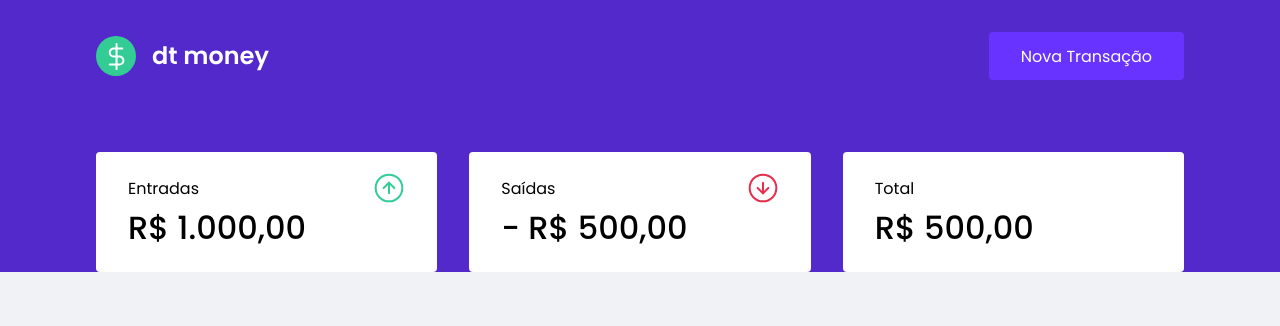
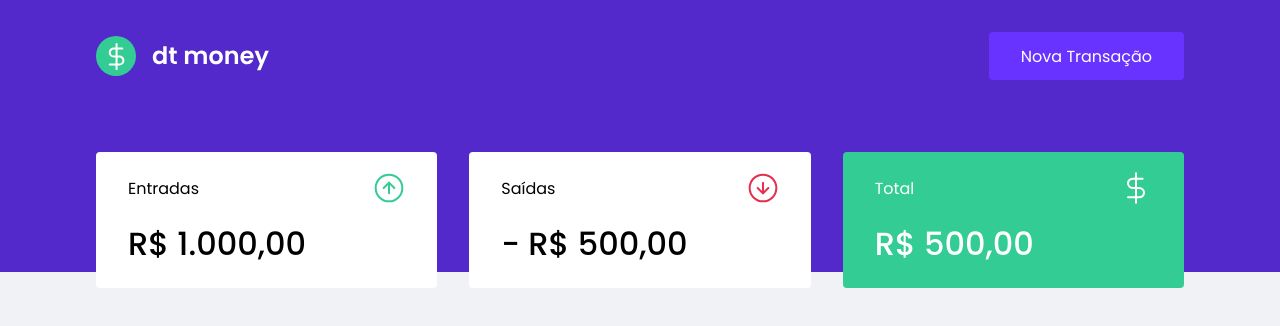
Before and after one commit to uchoamaster/ignite_aulas, a React (Create React App) app in the folder dtmoney/: page / in a window 1280 px wide. Shown: the top 326 px of the page. Built offline with nearby package versions, Linux system fonts and the light colour scheme.

Commit message:
aplicando estilização no botão

```diff
--- a/dtmoney/src/components/Summary/index.tsx
+++ b/dtmoney/src/components/Summary/index.tsx
@@ -20,7 +20,7 @@ export function Summary() {
                 </header>
                 <strong>- R$ 500,00</strong>
             </div>
-            <div>
+            <div className="highlight-background">
                 <header>
                     <p>Total</p>
                     <img src={totalImg} alt="Total" />
--- a/dtmoney/src/components/Summary/style.ts
+++ b/dtmoney/src/components/Summary/style.ts
@@ -11,7 +11,7 @@ div{
     padding: 1.25rem 2rem;
     border-radius: 0.25rem;
     color: var(--title);
-}
+
 
     header{
     display: flex;
@@ -20,10 +20,16 @@ header{
 }
 
     strong{
+        display: block;
         margin-top:1rem;
         font-size:2rem;
         font-weight: 500;
         line-height:3rem;
 
     }
+    &.highlight-background {
+        background: var(--green);
+        color: #FFF;
+    }
+}
 `;
--- a/dtmoney/src/styles/global.ts
+++ b/dtmoney/src/styles/global.ts
@@ -4,6 +4,7 @@ export const GlobalStyle = createGlobalStyle`
 :root {
   --background: #f0f2f5;
   --red: #e52e4d;
+  --green: #33cc95;
   --blue: #5429cc;
   --blue-light: #6933ff;
   --text-title: #363f5f;
```
Lines whose indentation alone changed are shown as unchanged.
